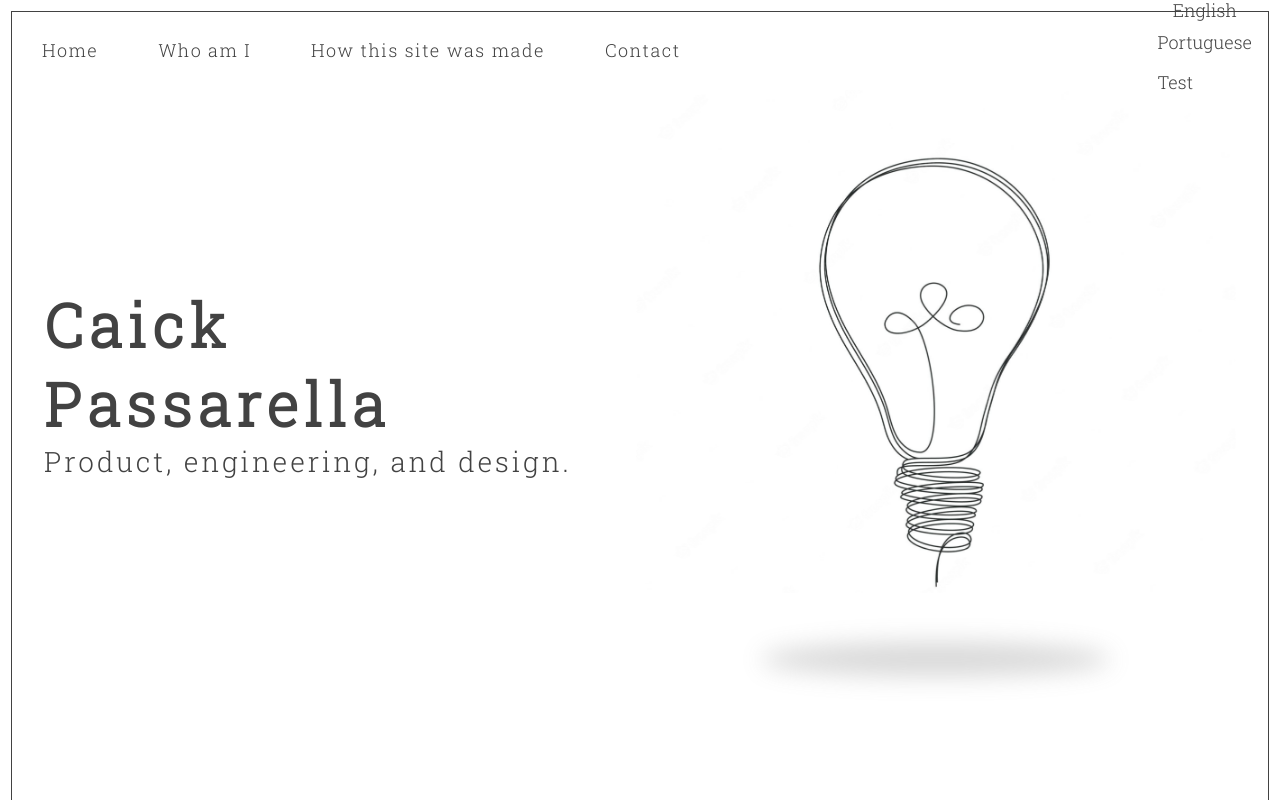
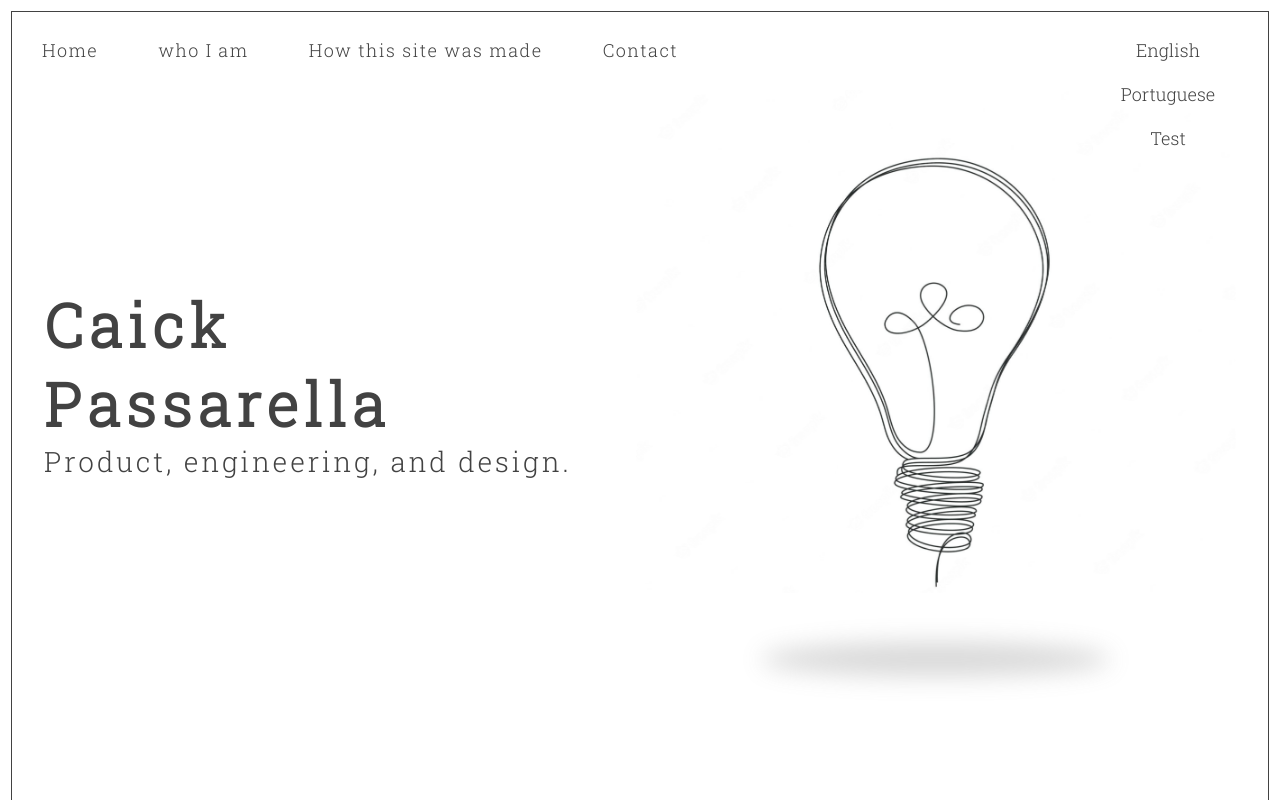
Before and after one commit to caickPassarella/CaickPassarella.com, a React (Create React App) app: page / in a window 1280 px wide. Both pictures are taken after a click on the link "English". Shown: the top 800 px of the page. Built offline with nearby package versions, Linux system fonts and the light colour scheme.

Commit message:
Fixed dropdown components. Started translation

```diff
--- /dev/null
+++ b/public/locales/en/translation.json
@@ -0,0 +1,8 @@
+{
+  "menu": {
+    "home": "Home",
+    "who": "who I am",
+    "made": "How this site was made",
+    "contact": "Contact"
+  }
+}
--- a/src/App.js
+++ b/src/App.js
@@ -1,5 +1,6 @@
 /* eslint-disable require-jsdoc */
 import './App.css';
+import i18n from './i18n';
 import { BrowserRouter, Routes, Route } from 'react-router-dom';
 import Home from './pages';
 
--- a/src/Components/Dropdown/DropdownElements.js
+++ b/src/Components/Dropdown/DropdownElements.js
@@ -1,32 +1,33 @@
 import styled from 'styled-components';
 
+export const NavDropDown = styled.ul`
+  list-style: none inside;
+  text-align: center;
+`;
+
+export const DropdownMenu = styled(NavDropDown)`
+  z-index: 1;
+  position: absolute;
+  display: ${(props) => (props.click ? 'block' : 'none')};
+`;
+
 export const DropdownContent = styled.li`
-  display: ${(props) => (props.click ? 'block' : 'none')};
-  right: 0;
-  height: 40px;
-  right: 11px;
-  //box-shadow: 0px 8px 16px 0px rgba(0, 0, 0, 0.2);
+  display: block;
+  position: relative;
   z-index: 1;
 `;
 
-export const DropdownMenu = styled.ul`
-  list-style: none;
-  text-align: center;
-`;
-
-export const DropdownLi = styled.li`
-  display: inline-block;
+export const DropdownLi = styled(DropdownContent)`
+  padding-top: 20px;
 `;
 
 export const DropdownLinks = styled.a`
   display: flex;
-  align-items: center;
-  left: 20px;
+  justify-content: center;
   font-size: 18px;
+  width: 200px;
   color: #424242;
   text-decoration: none;
-  padding: 0 1rem;
-  height: 100%;
   cursor: pointer;
 
   &:after {
@@ -34,8 +35,7 @@ export const DropdownLinks = styled.a`
     position: absolute;
     bottom: -1px;
     transition: opacity 0.2s linear;
-    width: 99%;
-    left: 0;
+    width: 45%;
     height: 1px;
     opacity: 0;
     border-radius: 200px;
--- a/src/Components/Dropdown/index.js
+++ b/src/Components/Dropdown/index.js
@@ -1,5 +1,11 @@
 import { useState } from 'react';
-import { DropdownMenu, DropdownContent, DropdownLi, DropdownLinks } from './DropdownElements';
+import {
+  DropdownMenu,
+  DropdownContent,
+  DropdownLinks,
+  NavDropDown,
+  DropdownLi,
+} from './DropdownElements';
 import { MenuItems } from './MenuItems';
 
 export function Dropdown() {
@@ -9,21 +15,19 @@ export function Dropdown() {
   const handleClick = () => setClick(!click);
 
   return (
-    <>
-      <DropdownMenu onClick={handleClick}>
-        <DropdownLi>
-          <DropdownLinks to="english">{language}</DropdownLinks>
-        </DropdownLi>
+    <NavDropDown>
+      <DropdownContent onClick={handleClick}>
+        <DropdownLinks to={language}>{language}</DropdownLinks>
+      </DropdownContent>
+      <DropdownMenu click={click}>
         {MenuItems.map((item, index) => {
           return (
-            <DropdownContent key={index} click={click}>
-              <DropdownLinks to={item.path} onClick={handleClick}>
-                {item.title}
-              </DropdownLinks>
-            </DropdownContent>
+            <DropdownLi key={index} click={click} onClick={handleClick}>
+              <DropdownLinks to={item.path}>{item.title}</DropdownLinks>
+            </DropdownLi>
           );
         })}
       </DropdownMenu>
-    </>
+    </NavDropDown>
   );
 }
--- /dev/null
+++ b/src/Components/Loading/LoadingElements.js
@@ -0,0 +1,19 @@
+import styled, { keyframes } from 'styled-components';
+
+const spinning = keyframes`
+  0% {
+    transform: rotate(0deg);
+  }
+  100% {
+    transform: rotate(360deg);
+  }
+`;
+
+export const Spinner = styled.div`
+  border: 10px solid #f3f3f3;
+  border-top: 10px solid #3498db;
+  border-radius: 50%;
+  width: 80px;
+  height: 80px;
+  animation: ${spinning} 1s linear infinite;
+`;
--- /dev/null
+++ b/src/Components/Loading/index.js
@@ -0,0 +1,5 @@
+import { Spinner } from './LoadingElements';
+
+export function Loading() {
+  return <Spinner></Spinner>;
+}
--- a/src/Components/Navbar/index.js
+++ b/src/Components/Navbar/index.js
@@ -1,24 +1,27 @@
 import PropTypes from 'prop-types';
 import { Dropdown } from '../Dropdown';
 import { Nav, NavMenu, NavItem, NavLinks, NavLogo } from './NavbarElements';
+import { useTranslation } from 'react-i18next';
 
 const Navbar = ({ toggle }) => {
+  const { t } = useTranslation();
+
   return (
     <>
       <Nav>
         <NavLogo>Caick Passarella</NavLogo>
         <NavMenu>
           <NavItem>
-            <NavLinks href="#home">Home</NavLinks>
+            <NavLinks href="#home">{t('menu.home')}</NavLinks>
           </NavItem>
           <NavItem>
-            <NavLinks href="#whoAmI">Who am I</NavLinks>
+            <NavLinks href="#whoAmI">{t('menu.who')}</NavLinks>
           </NavItem>
           <NavItem>
-            <NavLinks href="#made">How this site was made</NavLinks>
+            <NavLinks href="#made">{t('menu.made')}</NavLinks>
           </NavItem>
           <NavItem>
-            <NavLinks href="#contact">Contact</NavLinks>
+            <NavLinks href="#contact">{t('menu.contact')}</NavLinks>
           </NavItem>
         </NavMenu>
         <Dropdown></Dropdown>
--- a/src/i18n.js
+++ b/src/i18n.js
@@ -1,11 +1,10 @@
 import i18n from 'i18next';
 import { initReactI18next } from 'react-i18next';
 import Backend from 'i18next-http-backend';
-import I18nextBrowserLanguageDetector from 'i18next-browser-languagedetector';
+//import I18nextBrowserLanguageDetector from 'i18next-browser-languagedetector';
 
 i18n
   .use(Backend)
-  .use(I18nextBrowserLanguageDetector)
   .use(initReactI18next) // passes i18n down to react-i18next
   .init({
     fallbackLng: 'en',
@@ -14,6 +13,9 @@ i18n
     interpolation: {
       escapeValue: false, // react already safes from xss
     },
+    react: {
+      useSuspense: false,
+    },
   });
 
 export default i18n;
--- a/src/index.js
+++ b/src/index.js
@@ -1,5 +1,14 @@
-import {render} from 'react-dom';
+import { render } from 'react-dom';
 import App from './App';
+import { Suspense } from 'react';
+import { Loading } from './Components/Loading';
 
 const rootElement = document.getElementById('root');
-render(<App />, rootElement);
+render(
+  <>
+    <Suspense fallback={<div>Loading...</div>}></Suspense>
+    <App />
+    <Suspense />
+  </>,
+  rootElement,
+);
--- a/src/pages/index.js
+++ b/src/pages/index.js
@@ -12,13 +12,11 @@ export default function Home() {
   };
 
   return (
-    <>
     <div style={{ border: '1px solid #424242', margin: '11px' }}>
       <Sidebar isOpen={isOpen} toggle={toggle} />
       <Navbar toggle={toggle} />
       <Homepage />
       <Footer />
     </div>
-    </>
   );
 }
```
Also changed, not shown: public/locales/pt/translation.json (added, +8 -0 lines). Lines whose indentation alone changed are shown as unchanged.
